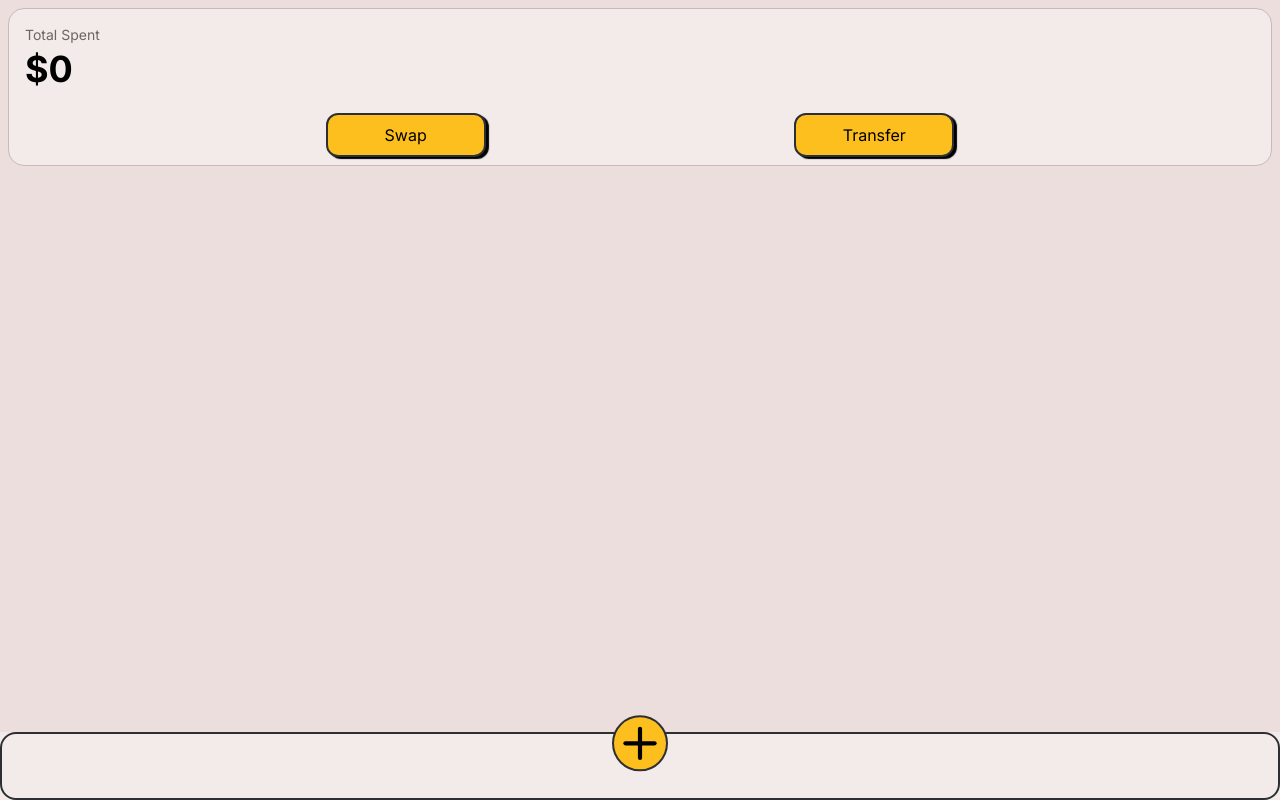
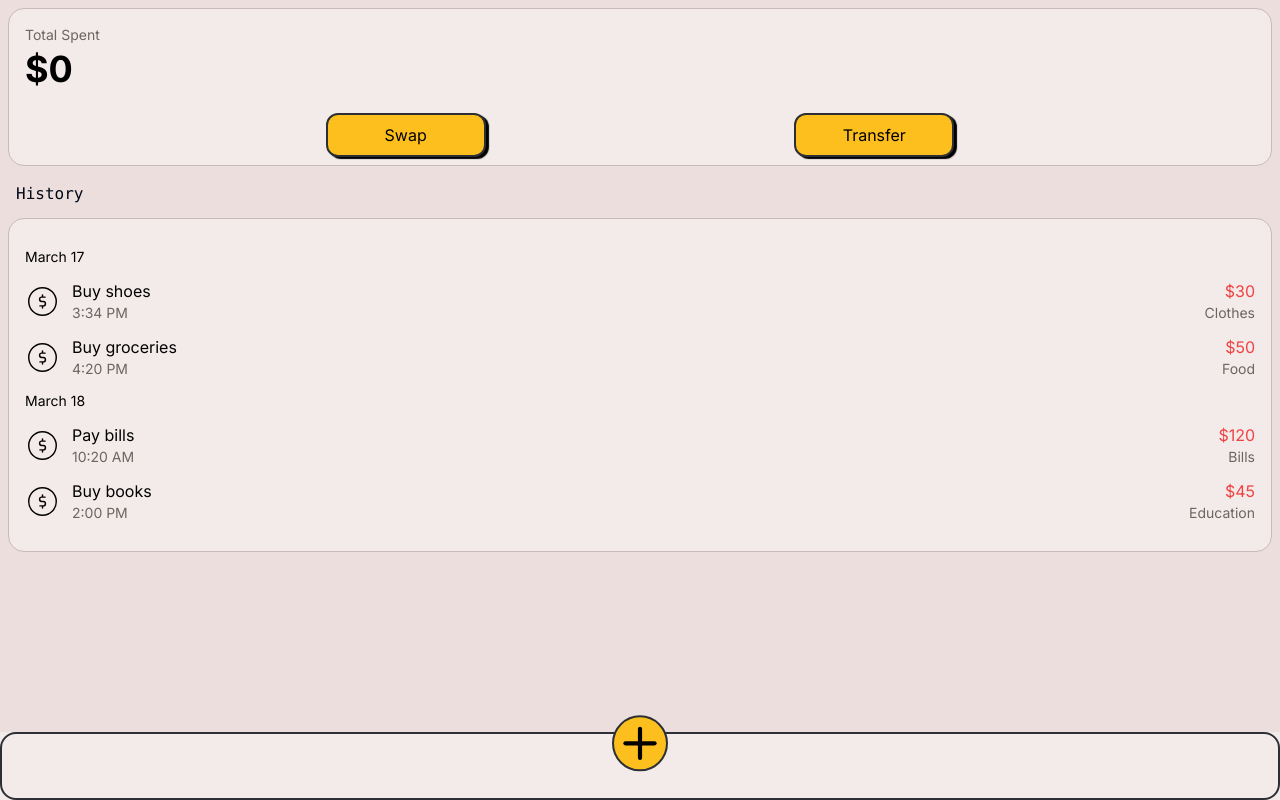
Before and after one commit to tykealy/where-my-money, a Next.js app: page / in a window 1280 px wide. Built offline with nearby package versions, Linux system fonts and the light colour scheme.

Commit message:
close #1 added historry card

```diff
--- a/src/app/page.tsx
+++ b/src/app/page.tsx
@@ -1,10 +1,43 @@
 import BottomNav from "@/components/bottonNav";
 import SpentCard from "@/components/spentCard";
+import History from "@/components/history";
+const data = [
+  [
+    {
+      date: "2024-03-17T15:34",
+      reason: "Buy shoes",
+      amount: 30,
+      tag: "Clothes",
+    },
+    {
+      date: "2024-03-17T16:20",
+      reason: "Buy groceries",
+      amount: 50,
+      tag: "Food",
+    },
+  ],
+  [
+    {
+      date: "2024-03-18T10:20",
+      reason: "Pay bills",
+      amount: 120,
+      tag: "Bills",
+    },
+    {
+      date: "2024-03-18T14:00",
+      reason: "Buy books",
+      amount: 45,
+      tag: "Education",
+    },
+  ],
+];
 export default function Home() {
   return (
     <div>
       <SpentCard></SpentCard>
       <BottomNav></BottomNav>
+      <pre className="mx-4 mt-4 mb-3">History</pre>
+      <History data={data}></History>
     </div>
   );
 }
--- a/src/components/bottonNav.tsx
+++ b/src/components/bottonNav.tsx
@@ -102,6 +102,10 @@ const BottomNav = () => {
                   type="submit"
                   style={{ boxShadow: "3px 2px 1px #2c3034" }}
                   className=" border-[#2c3034] rounded-xl bg-[#fdbf1e] border-2 "
+                  onClick={(e) => {
+                    e.preventDefault();
+                    console.log(amount, datetime, reason);
+                  }}
                 >
                   <p className="text-center text-black bg-[#fdbf1e] p-2 rounded-xl">
                     Add
--- /dev/null
+++ b/src/components/history.tsx
@@ -0,0 +1,16 @@
+import React from "react";
+import HistoryCard from "./historyCard";
+
+const History = (props: { data: Array<any> }) => {
+  return (
+    <div className=" text-black m-2 rounded-2xl bg-[#f3ebea] border-[#c7bab8] border-[1px] p-4">
+      <div>
+        {props.data.map((records, index) => {
+          return <HistoryCard key={index} records={records} />;
+        })}
+      </div>
+    </div>
+  );
+};
+
+export default History;
--- /dev/null
+++ b/src/components/historyCard.tsx
@@ -0,0 +1,60 @@
+import { CiDollar } from "react-icons/ci";
+
+const HistoryCard = (props: { records: Array<any> }) => {
+  return (
+    <div className="mt-3">
+      <Datebar date={props.records[0].date} />
+      {props.records.map((record, index) => {
+        return (
+          <Info
+            key={index}
+            amount={record.amount}
+            tag={record.tag}
+            date={record.date}
+            reason={record.reason}
+          />
+        );
+      })}
+    </div>
+  );
+};
+
+const Datebar = (props: { date: string }) => {
+  const date = new Date(props.date);
+  const month = date.toLocaleString("default", { month: "long" });
+  const day = date.getDate();
+  return (
+    <p className="text-sm stext-[#6b6661]">
+      {month} {day}
+    </p>
+  );
+};
+const Info = (props: {
+  amount: number;
+  tag: string;
+  date: string;
+  reason: string;
+}) => {
+  const date = new Date(props.date);
+  const time = date.toLocaleTimeString("en-US", {
+    hour: "numeric",
+    minute: "numeric",
+  });
+  return (
+    <div className="my-3 flex justify-between items-center ">
+      <div className="flex space-x-3 items-center justify-center">
+        <CiDollar size={35} />
+        <div>
+          <p>{props.reason}</p>
+          <p className="text-sm text-[#6b6661]">{time}</p>
+        </div>
+      </div>
+      <div className="flex flex-col justify-center items-end">
+        <p className="text-red-500">${props.amount}</p>
+        <p className="text-sm text-[#6b6661]">{props.tag}</p>
+      </div>
+    </div>
+  );
+};
+
+export default HistoryCard;
```
